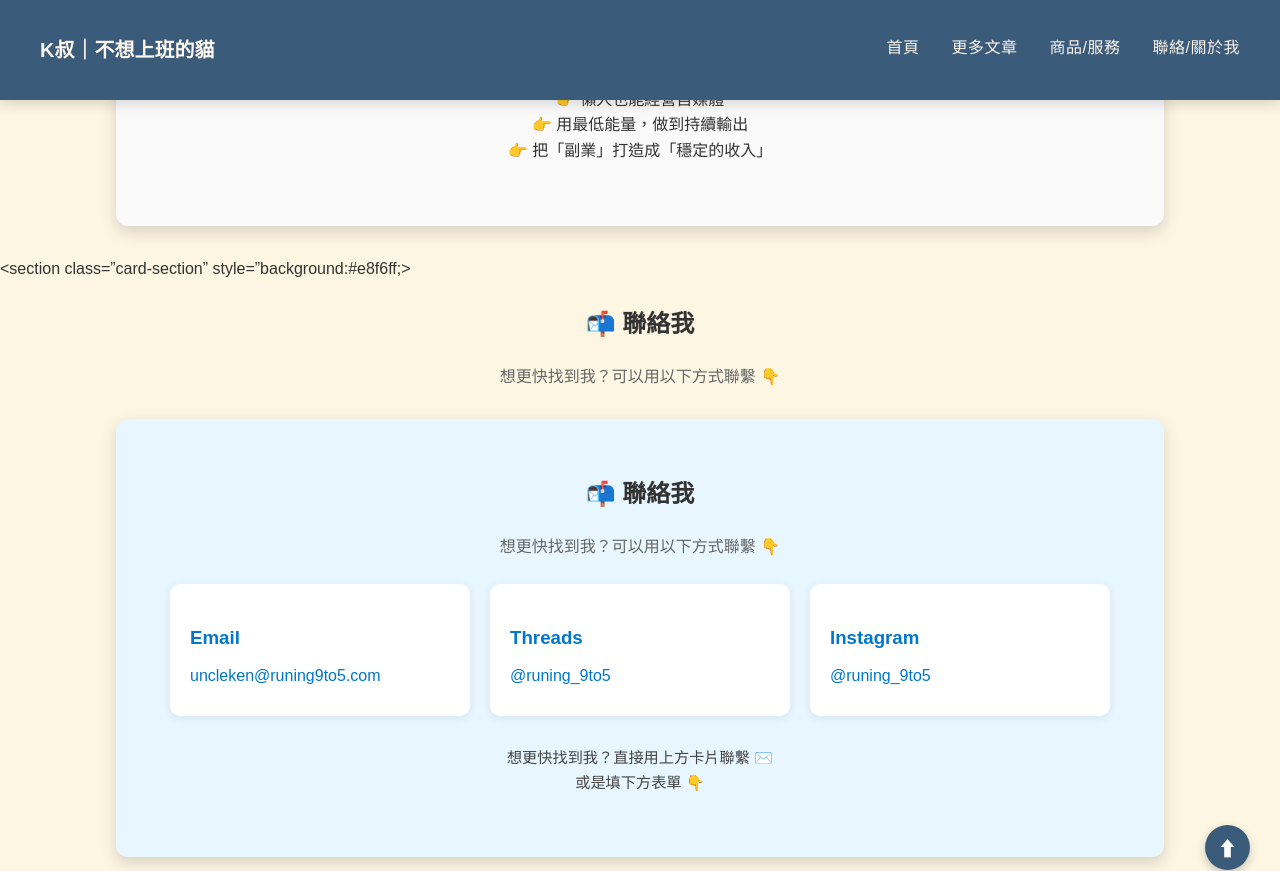
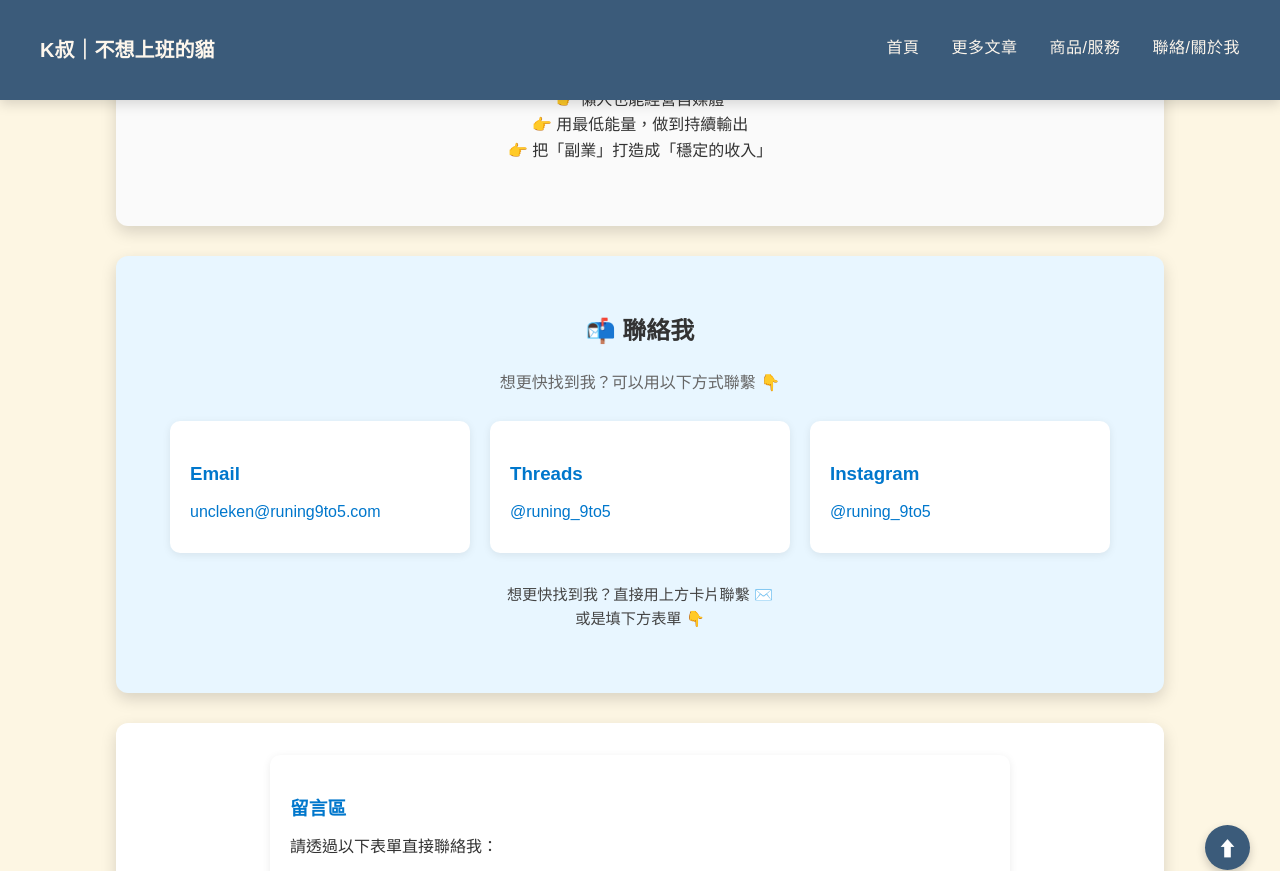
Before and after one commit to KenHAI666/Runing9TO5, a Jekyll site: the page built from contact.md, in a window 1280 px wide and 900 px high, scrolled down 486 px, cut to the strip 0-871 px from the top of the window. Built offline with Jekyll 4.4.1, drawn with Linux system fonts in a browser that asks for light colours.

Commit message:
Update contact.md

```diff
--- a/contact.md
+++ b/contact.md
@@ -21,15 +21,6 @@ keywords: 關於我, 聯絡, K叔, 自媒體, 斜槓, 合作
     👉 把「副業」打造成「穩定的收入」<br>
   </p>
 </section>
-
-<!-- 聯絡方式 -->
-<section class="card-section"
-         style="background:#e8f6ff;>
-
-  <h2 style="text-align:center; margin-bottom:20px;">📬 聯絡我</h2>
-  <p style="text-align:center; color:#666; margin-bottom:25px;">
-    想更快找到我？可以用以下方式聯繫 👇
-  </p>
 
   <!-- 聯絡方式 -->
 <section class="card-section" style="background:#e8f6ff;">
```
